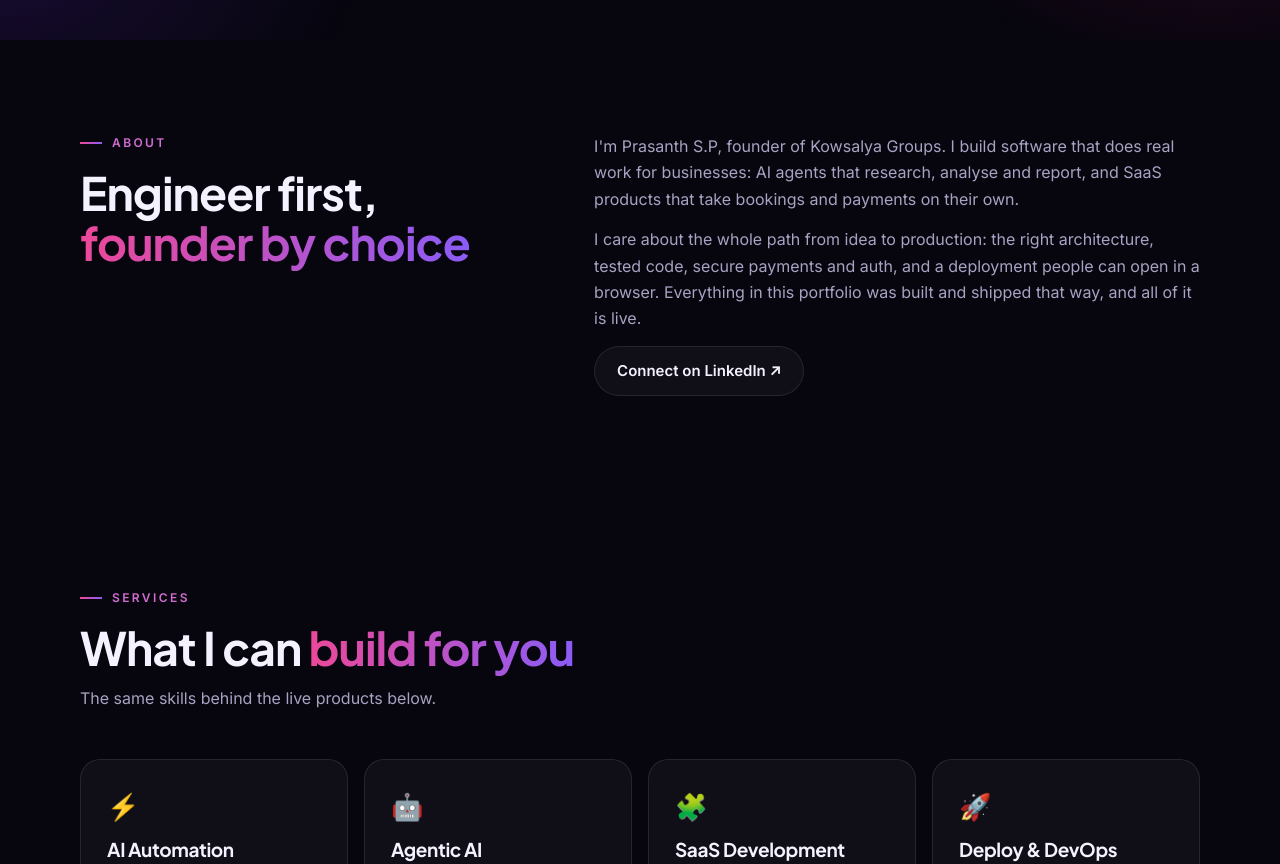
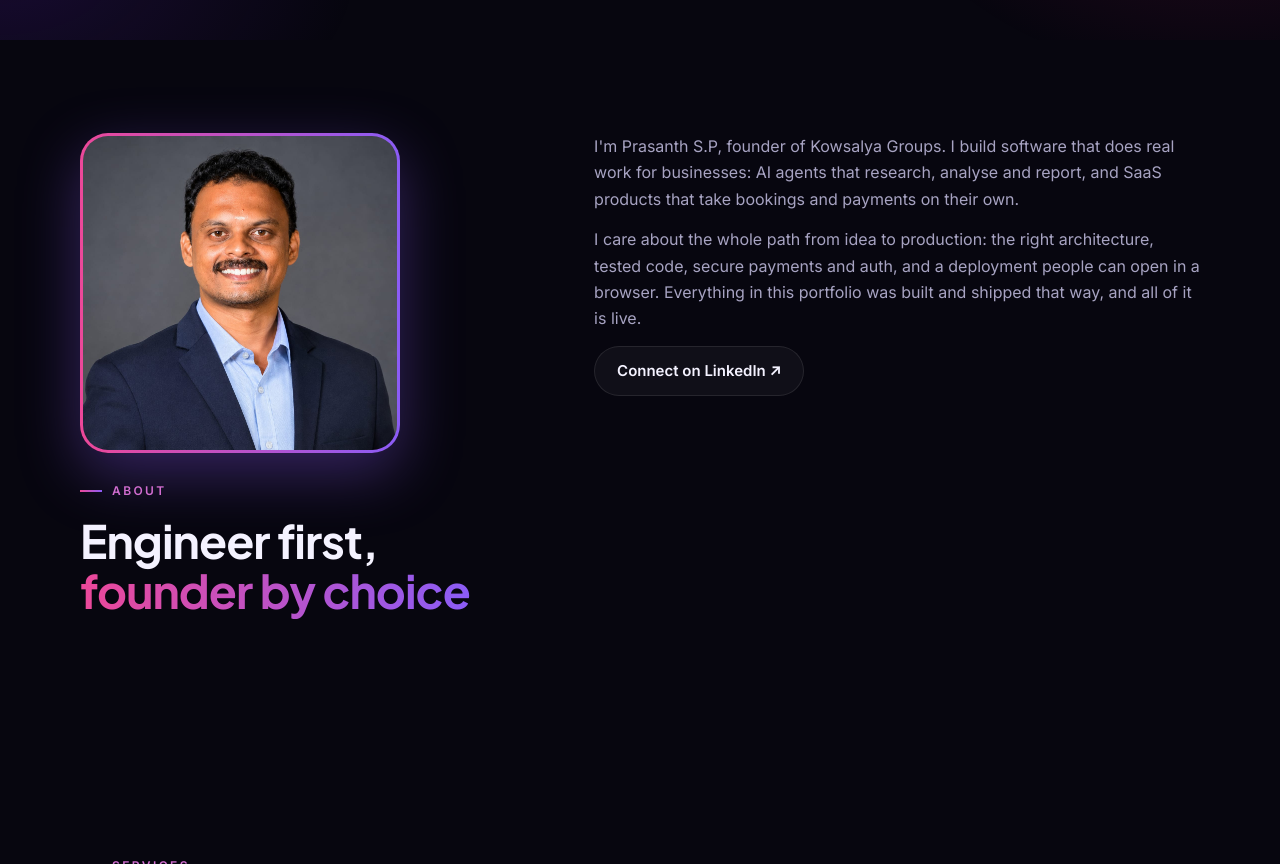
Before and after one commit to prasanth-sundararajan/prasanth-sundararajan-portfolio, a plain HTML site: page index.html in a window 1280 px wide. Shown: the part 760-1624 px from the top of the page. Drawn offline with Linux system fonts and the light colour scheme.

Commit message:
Add founder photo to About
Co-Authored-By: Claude Opus 5.5 <noreply@anthropic.com>

```diff
--- a/index.html
+++ b/index.html
@@ -6,6 +6,7 @@
 <title>PrasanthAI · Kowsalya Groups</title>
 <meta name="description" content="PrasanthAI: Prasanth S.P, founder and lead engineer at Kowsalya Groups. Four live products: agentic AI, generative AI and full-stack SaaS.">
 <meta name="theme-color" content="#07060f">
+<meta property="og:image" content="assets/prasanth.jpeg">
 <link rel="preconnect" href="https://fonts.googleapis.com">
 <link rel="preconnect" href="https://fonts.gstatic.com" crossorigin>
 <link href="https://fonts.googleapis.com/css2?family=Inter:wght@400;500;600&family=Plus+Jakarta+Sans:wght@700;800&display=swap" rel="stylesheet">
@@ -75,7 +76,8 @@ section{padding:96px 0}
 .quote{padding:28px;border-radius:20px;border:1px solid var(--line);background:linear-gradient(160deg,rgba(139,92,246,.10),rgba(255,255,255,.02))}
 .quote p{font-size:16px;margin-bottom:16px}
 .quote footer{font-size:13px;color:var(--muted)}
-.about{display:grid;grid-template-columns:1fr 1.3fr;gap:48px;align-items:start}.about p{color:var(--muted);margin-bottom:14px}.svc{display:grid;grid-template-columns:repeat(4,1fr);gap:16px}.svc .step b{display:block;font-size:26px;margin-bottom:6px}
+.about{display:grid;grid-template-columns:1fr 1.3fr;gap:48px;align-items:start}.photo{width:min(320px,100%);aspect-ratio:1;border-radius:28px;overflow:hidden;margin-bottom:28px;padding:3px;background:var(--grad);box-shadow:0 20px 60px rgba(139,92,246,.35)}.photo img{width:100%;height:100%;object-fit:cover;object-position:top;border-radius:25px}
+.about p{color:var(--muted);margin-bottom:14px}.svc{display:grid;grid-template-columns:repeat(4,1fr);gap:16px}.svc .step b{display:block;font-size:26px;margin-bottom:6px}
 @media (max-width:900px){.about{grid-template-columns:1fr;gap:20px}.svc{grid-template-columns:repeat(2,1fr)}}@media (max-width:480px){.svc{grid-template-columns:1fr}}
 .quote.add{display:grid;place-items:center;text-align:center;border-style:dashed;color:var(--muted)}
 /* contact */
@@ -109,7 +111,7 @@ section{padding:96px 0}
 </div></section>
 
 <section id="about"><div class="wrap about">
-  <div class="head reveal"><div class="eyebrow">About</div><h2>Engineer first, <span class="grad">founder by choice</span></h2></div>
+  <div class="reveal"><div class="photo"><img src="assets/prasanth.jpeg" alt="Prasanth S.P, founder of Kowsalya Groups" width="420" height="420"></div><div class="head"><div class="eyebrow">About</div><h2>Engineer first, <span class="grad">founder by choice</span></h2></div></div>
   <div class="reveal">
     <p>I'm Prasanth S.P, founder of Kowsalya Groups. I build software that does real work for businesses: AI agents that research, analyse and report, and SaaS products that take bookings and payments on their own.</p>
     <p>I care about the whole path from idea to production: the right architecture, tested code, secure payments and auth, and a deployment people can open in a browser. Everything in this portfolio was built and shipped that way, and all of it is live.</p>
```
Also changed, not shown: assets/prasanth.jpeg (added).
